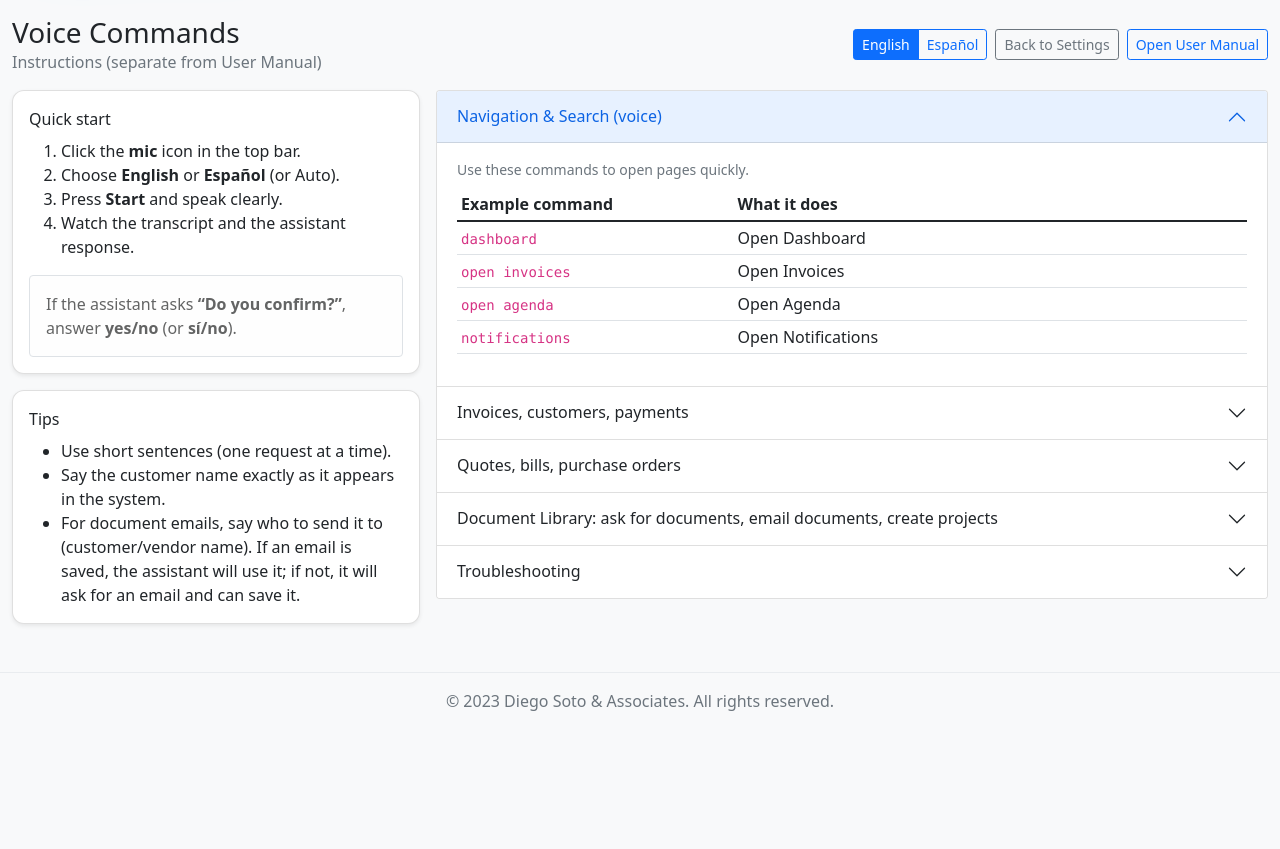
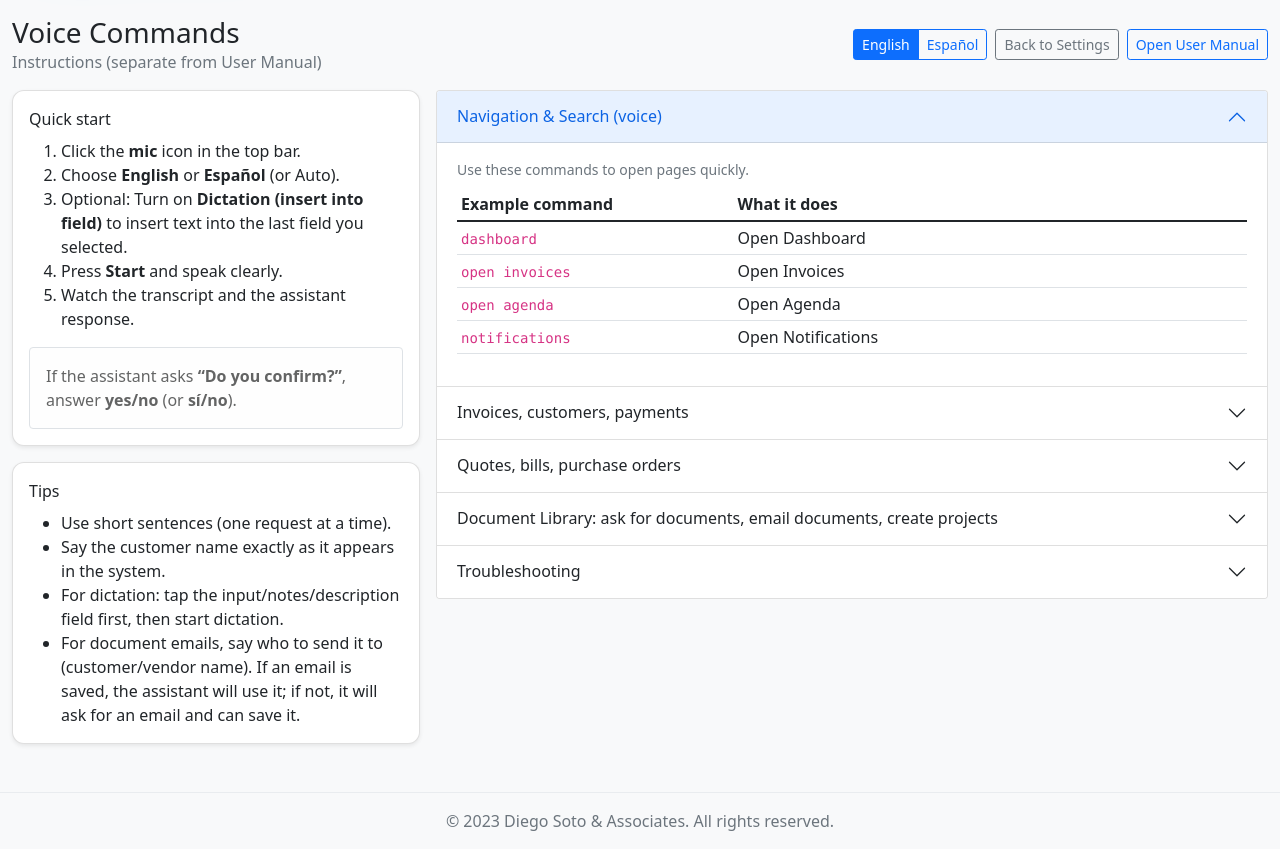
Before and after one commit to alexispinzongalindo/DIEGO_SOTO, a Flask app: page /office/voice-commands in a window 1280 px wide. Shown: the part 142-991 px from the top of the page. Before the commit the page ends 853 px from the top, so only its background shows below. Run offline with Flask 3, Linux system fonts and the light colour scheme; a user stored in the database is signed in; data that the repository does not hold is empty.

Commit message:
Add voice dictation docs + landing updates

```diff
--- a/app/static/js/main.js
+++ b/app/static/js/main.js
@@ -357,6 +357,7 @@
     const transcriptEl = document.getElementById('voiceTranscript');
     const responseEl = document.getElementById('voiceResponse');
     const langEl = document.getElementById('voiceLang');
+    const dictationToggleEl = document.getElementById('voiceDictationToggle');
     if (!startBtn || !statusEl || !transcriptEl || !responseEl) return;
 
     const SpeechRecognition = window.SpeechRecognition || window.webkitSpeechRecognition;
@@ -391,6 +392,73 @@
     recognition.lang = resolveLang();
     recognition.interimResults = false;
     recognition.maxAlternatives = 1;
+
+    let lastDictationTarget = null;
+    function isValidDictationTarget(el) {
+      if (!el) return false;
+      if (el === transcriptEl || el === responseEl) return false;
+      const tag = (el.tagName || '').toLowerCase();
+      if (tag === 'textarea') return !el.readOnly && !el.disabled;
+      if (tag === 'input') {
+        const type = (el.type || '').toLowerCase();
+        if (type === 'hidden' || type === 'button' || type === 'submit' || type === 'reset' || type === 'checkbox' || type === 'radio' || type === 'file') {
+          return false;
+        }
+        return !el.readOnly && !el.disabled;
+      }
+      if (el.isContentEditable) return true;
+      return false;
+    }
+
+    function insertTextIntoTarget(target, text) {
+      if (!isValidDictationTarget(target)) return false;
+      const t = (text || '').trim();
+      if (!t) return false;
+
+      try {
+        if (target.isContentEditable) {
+          target.focus();
+          document.execCommand('insertText', false, t + ' ');
+          return true;
+        }
+
+        const start = typeof target.selectionStart === 'number' ? target.selectionStart : (target.value || '').length;
+        const end = typeof target.selectionEnd === 'number' ? target.selectionEnd : (target.value || '').length;
+        const current = target.value || '';
+        const insert = t + ' ';
+        target.value = current.slice(0, start) + insert + current.slice(end);
+        const nextPos = start + insert.length;
+        if (typeof target.setSelectionRange === 'function') {
+          target.setSelectionRange(nextPos, nextPos);
+        }
+        target.dispatchEvent(new Event('input', { bubbles: true }));
+        target.dispatchEvent(new Event('change', { bubbles: true }));
+        return true;
+      } catch (e) {
+        return false;
+      }
+    }
+
+    function isDictationOn() {
+      return !!(dictationToggleEl && dictationToggleEl.checked);
+    }
+
+    if (dictationToggleEl) {
+      const saved = window.localStorage ? window.localStorage.getItem('voice_dictation') : null;
+      if (saved === '1') dictationToggleEl.checked = true;
+      dictationToggleEl.addEventListener('change', () => {
+        if (window.localStorage) {
+          window.localStorage.setItem('voice_dictation', dictationToggleEl.checked ? '1' : '0');
+        }
+      });
+    }
+
+    document.addEventListener('focusin', (e) => {
+      const target = e.target;
+      if (isValidDictationTarget(target)) {
+        lastDictationTarget = target;
+      }
+    });
 
     let busy = false;
     let collecting = false;
@@ -542,6 +610,16 @@
       const text = event.results[0][0].transcript;
       transcriptEl.value = text;
 
+      if (isDictationOn()) {
+        const ok = insertTextIntoTarget(lastDictationTarget, text);
+        if (ok) {
+          statusEl.textContent = 'Inserted.';
+        } else {
+          statusEl.textContent = 'Tap a field first, then try again.';
+        }
+        return;
+      }
+
       if (awaitingConfirm) {
         if (isYes(text)) {
           awaitingConfirm = false;
--- a/app/templates/base.html
+++ b/app/templates/base.html
@@ -180,6 +180,10 @@
                             <option value="es-ES">Español</option>
                         </select>
                     </div>
+                    <div class="form-check form-switch mb-2">
+                        <input class="form-check-input" type="checkbox" id="voiceDictationToggle">
+                        <label class="form-check-label" for="voiceDictationToggle">Dictation (insert into field)</label>
+                    </div>
                     <div class="d-flex align-items-center justify-content-between mb-2">
                         <div class="text-muted" id="voiceStatus">Press Start and speak.</div>
                         <button class="btn btn-sm btn-primary" type="button" id="voiceStartBtn"><i class="bi bi-mic"></i> Start</button>
--- a/app/templates/landing.html
+++ b/app/templates/landing.html
@@ -50,12 +50,12 @@
           <span>Modern finance + operations workflow for your business</span>
         </div>
         <h1 class="display-5 fw-bold mt-3 mb-3 section-title">Run invoices, quotes, bills, payments, and purchase orders in one streamlined platform.</h1>
-        <p class="lead text-muted mb-4">Purpose-built for speed and clarity: branded PDFs with saved settings, automatic totals with tax, a built-in document library, reports, and a voice assistant that guides users step-by-step.</p>
+        <p class="lead text-muted mb-4">Purpose-built for speed and clarity: branded PDFs with saved settings, automatic totals with tax, a built-in document library, reports, and a voice assistant that guides users step-by-step—with optional voice dictation that can insert text directly into form fields.</p>
         <div class="d-flex flex-wrap gap-2">
           <a class="btn btn-primary btn-lg" href="{{ url_for('auth.login') }}">Get Started</a>
           <a class="btn btn-outline-secondary btn-lg" href="#features">See Features</a>
         </div>
-        <div class="mt-4 text-muted small">Secure access. Designed for daily use. Mobile-friendly screens. Settings-driven company header and IMPORTANT NOTE defaults.</div>
+        <div class="mt-4 text-muted small">Secure access. Designed for daily use. Mobile-friendly screens with improved readability. Settings-driven company header and IMPORTANT NOTE defaults.</div>
       </div>
       <div class="col-lg-5">
         <div class="card feature-card">
@@ -202,7 +202,7 @@
           <div class="card-body p-4">
             <div class="feature-icon mb-3"><i class="bi bi-mic"></i></div>
             <div class="fw-semibold">Voice assistant that waits for answers</div>
-            <div class="text-muted">The AI asks one question at a time and pauses for your response—ideal for hands-free document creation.</div>
+            <div class="text-muted">The AI asks one question at a time and pauses for your response—ideal for hands-free document creation. Optional dictation mode inserts speech into the last selected input/notes/description field.</div>
           </div>
         </div>
       </div>
--- a/app/templates/office/voice_commands.html
+++ b/app/templates/office/voice_commands.html
@@ -37,6 +37,7 @@
           <ol class="mb-0">
             <li>Click the <strong>mic</strong> icon in the top bar.</li>
             <li>Choose <strong>English</strong> or <strong>Español</strong> (or Auto).</li>
+            <li>Optional: Turn on <strong>Dictation (insert into field)</strong> to insert text into the last field you selected.</li>
             <li>Press <strong>Start</strong> and speak clearly.</li>
             <li>Watch the transcript and the assistant response.</li>
           </ol>
@@ -45,6 +46,7 @@
           <ol class="mb-0">
             <li>Haz clic en el icono de <strong>micrófono</strong> en la barra superior.</li>
             <li>Elige <strong>English</strong> o <strong>Español</strong> (o Auto).</li>
+            <li>Opcional: Activa <strong>Dictation (insert into field)</strong> para insertar texto en el último campo seleccionado.</li>
             <li>Presiona <strong>Start</strong> y habla claro.</li>
             <li>Mira la transcripción y la respuesta del asistente.</li>
           </ol>
@@ -66,6 +68,7 @@
           <ul class="mb-0">
             <li>Use short sentences (one request at a time).</li>
             <li>Say the customer name exactly as it appears in the system.</li>
+            <li>For dictation: tap the input/notes/description field first, then start dictation.</li>
             <li>For document emails, say who to send it to (customer/vendor name). If an email is saved, the assistant will use it; if not, it will ask for an email and can save it.</li>
           </ul>
         </div>
@@ -73,6 +76,7 @@
           <ul class="mb-0">
             <li>Usa frases cortas (una petición a la vez).</li>
             <li>Di el nombre del cliente exactamente como aparece en el sistema.</li>
+            <li>Para dictado: primero toca el campo (input/notas/descripción) y luego inicia el dictado.</li>
             <li>Para enviar documentos por email, di a quién enviarlo (nombre del cliente/proveedor). Si el correo está guardado, el asistente lo usará; si falta, pedirá el correo y puede guardarlo.</li>
           </ul>
         </div>
@@ -377,6 +381,8 @@
               <li data-lang="es">Si la voz no funciona, intenta con Chrome.</li>
               <li data-lang="en">If actions fail, verify you are logged in and have permissions.</li>
               <li data-lang="es">Si las acciones fallan, verifica que iniciaste sesión y tienes permisos.</li>
+              <li data-lang="en">If dictation says “Tap a field first”, tap a text field first, then try again.</li>
+              <li data-lang="es">Si el dictado dice “Tap a field first”, toca un campo de texto y vuelve a intentar.</li>
               <li data-lang="en">If OpenAI is not enabled on the server, some assistant actions will be limited.</li>
               <li data-lang="es">Si OpenAI no está habilitado en el servidor, algunas acciones del asistente serán limitadas.</li>
             </ul>
```
Also changed, not shown: app/templates/office/instructions.html (+16 -0 lines).
